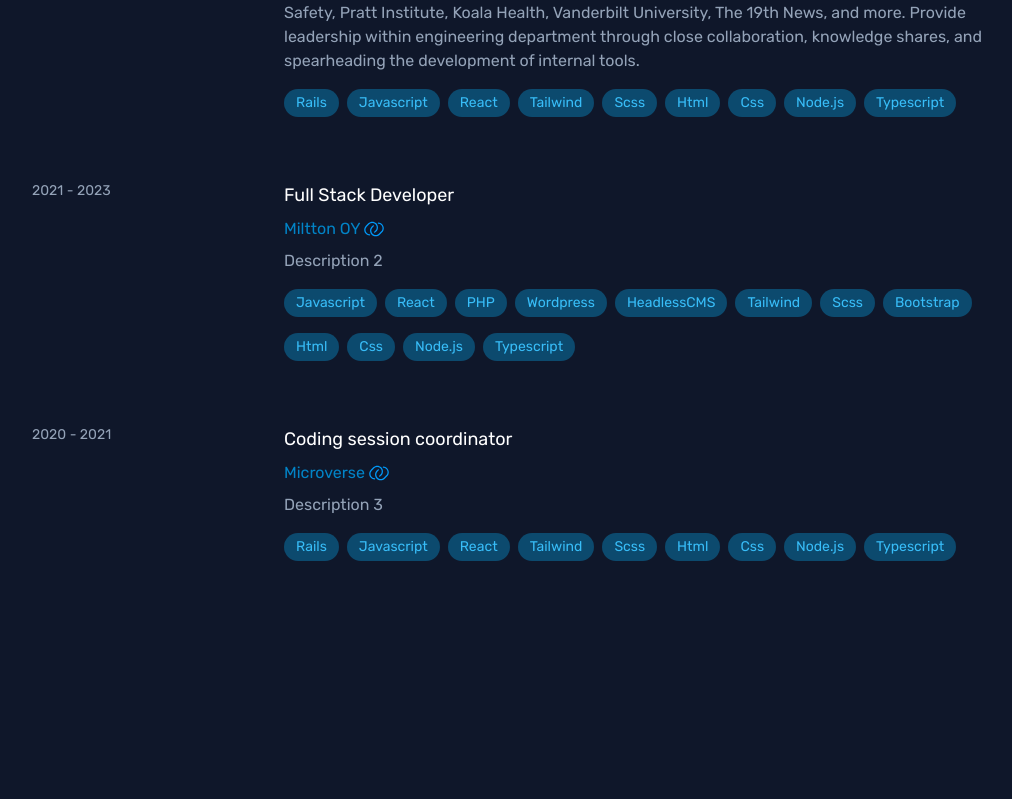
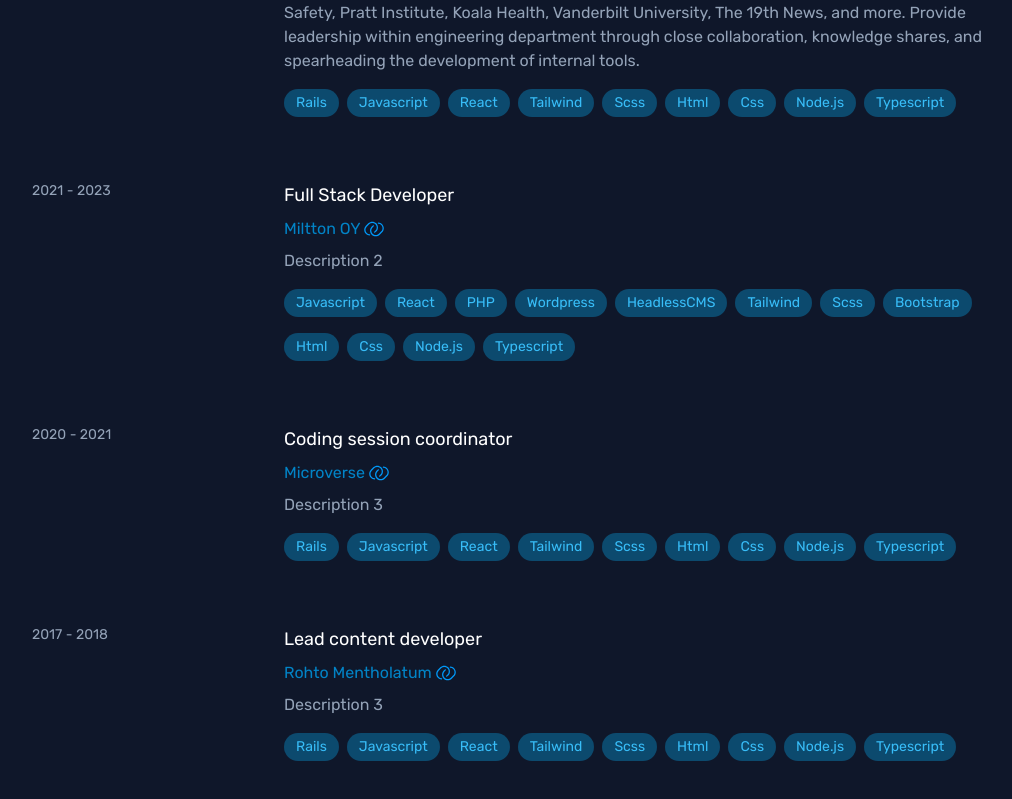
Before and after one commit to ajkacca457/avi-portfolio, a React (Vite) app: page /experience in a window 1280 px wide. Shown: the part 793-1592 px from the top of the page, without its empty margins (112-1124 px from the left). Before the commit the page ends 1410 px from the top, so only its background shows below. Built offline with nearby package versions, Linux system fonts and the light colour scheme.

Commit message:
update expericne list

```diff
--- a/src/components/Experience.jsx
+++ b/src/components/Experience.jsx
@@ -33,6 +33,14 @@ const experienceData = [
         date: '2020 - 2021',
         role: 'Coding session coordinator',
         company:"Microverse",
+        companyUrl:"https://www.microverse.org/",
+        description: 'Description 3',
+        stack: ["Rails","Javascript", "React", "Tailwind", "Scss", "Html", "Css", "Node.js", "Typescript"]
+    },
+    {
+        date: '2017 - 2018',
+        role: 'Lead content developer',
+        company:"Rohto Mentholatum",
         companyUrl:"https://www.microverse.org/",
         description: 'Description 3',
         stack: ["Rails","Javascript", "React", "Tailwind", "Scss", "Html", "Css", "Node.js", "Typescript"]
```
